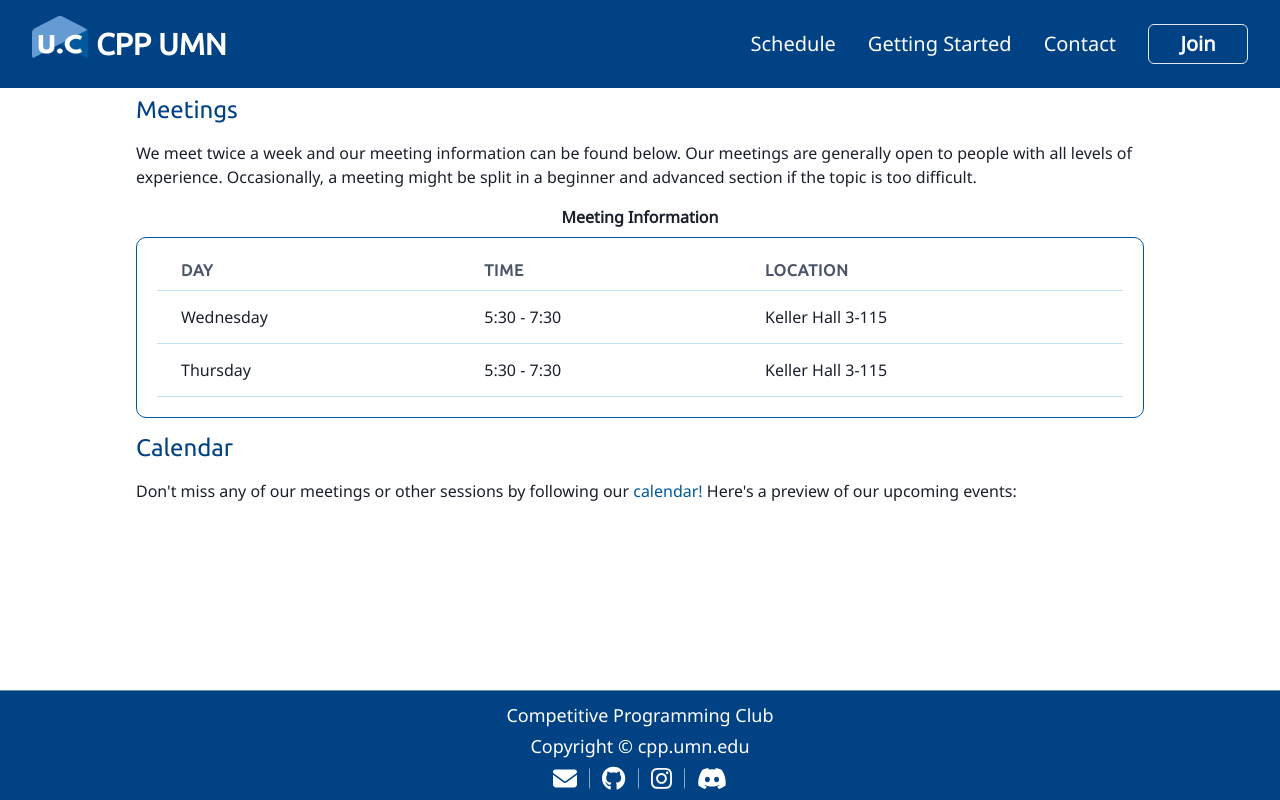
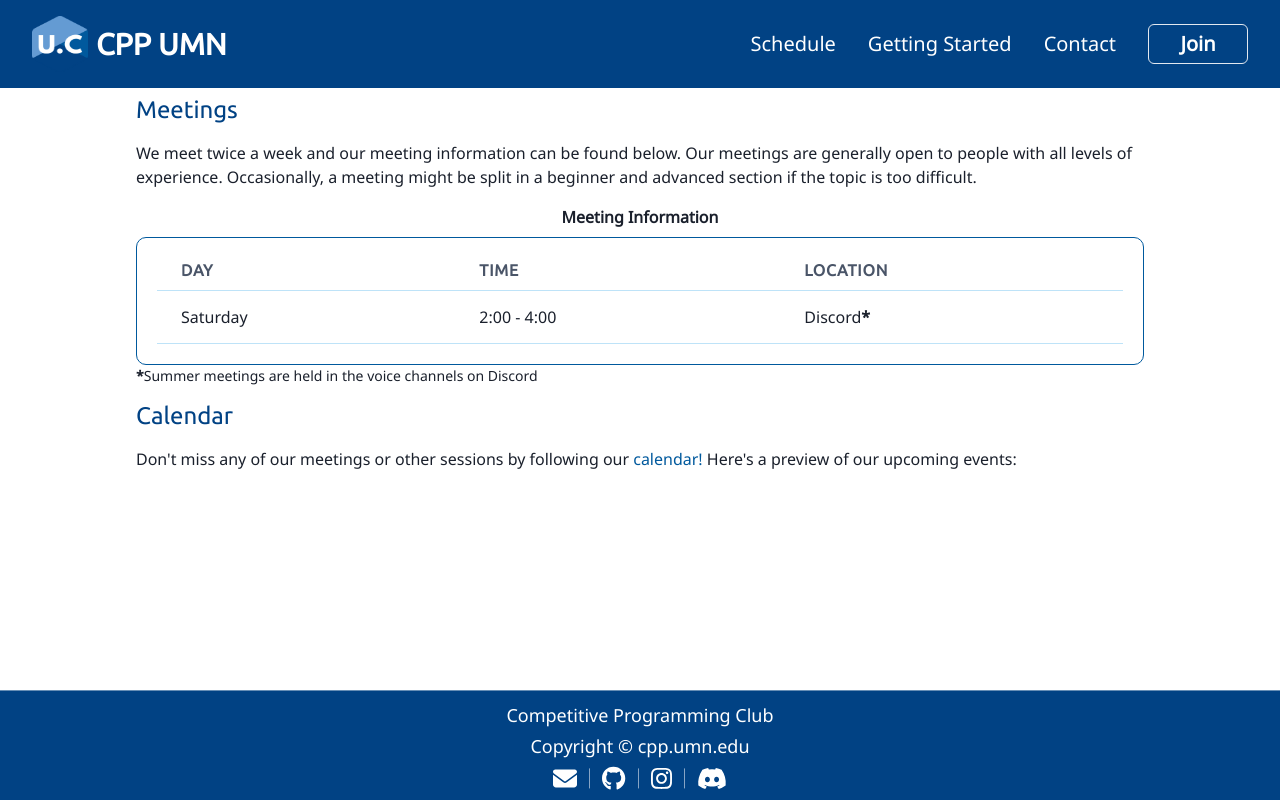
Before and after one commit to cppumn/website, a React (Create React App) app in the folder cpp-website/: page /schedule in a window 1280 px wide. Built offline with nearby package versions, Linux system fonts and the light colour scheme; no server answers.

Commit message:
updated summer schedule

```diff
--- a/cpp-website/src/components/MeetingsTable.tsx
+++ b/cpp-website/src/components/MeetingsTable.tsx
@@ -17,19 +17,17 @@ const MeetingsTable = () => {
             </Thead>
             <Tbody>
               <Tr>
-                <Td> Wednesday </Td>
-                <Td> 5:30 - 7:30 </Td>
-                <Td> Keller Hall 3-115 </Td>
-              </Tr>
-              <Tr borderBottom="0px">
-                <Td> Thursday </Td>
-                <Td> 5:30 - 7:30 </Td>
-                <Td> Keller Hall 3-115 </Td>
+                <Td> Saturday </Td>
+                <Td> 2:00 - 4:00 </Td>
+                <Td> Discord<Text fontWeight="bold" as='a'>*</Text> </Td>
               </Tr>
             </Tbody>
           </Table>
         </TableContainer>
       </Box>
+      <Text fontSize={14}>
+        <Text fontWeight="bold" as='a'>*</Text>Summer meetings are held in the voice channels on Discord
+      </Text>
     </Box>
   );
 };
```
